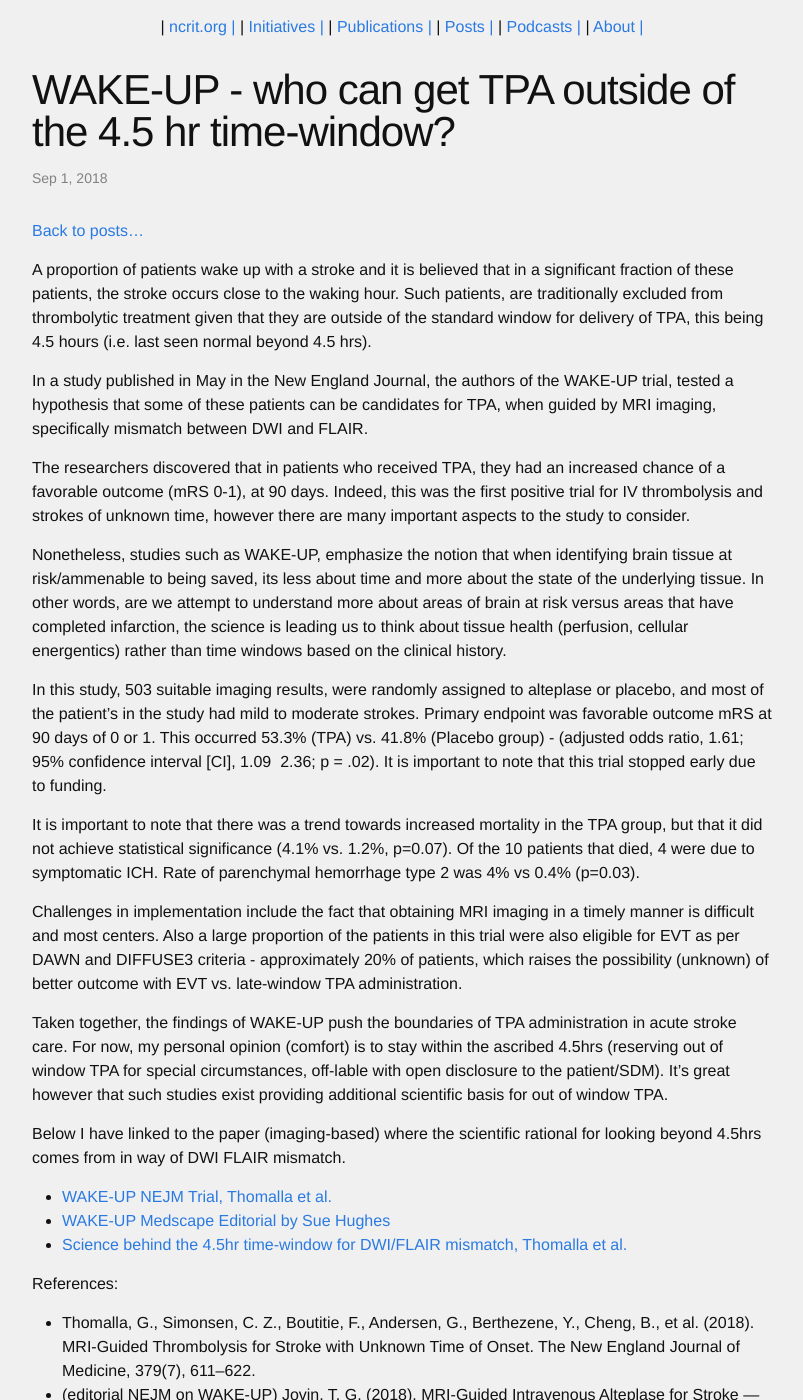
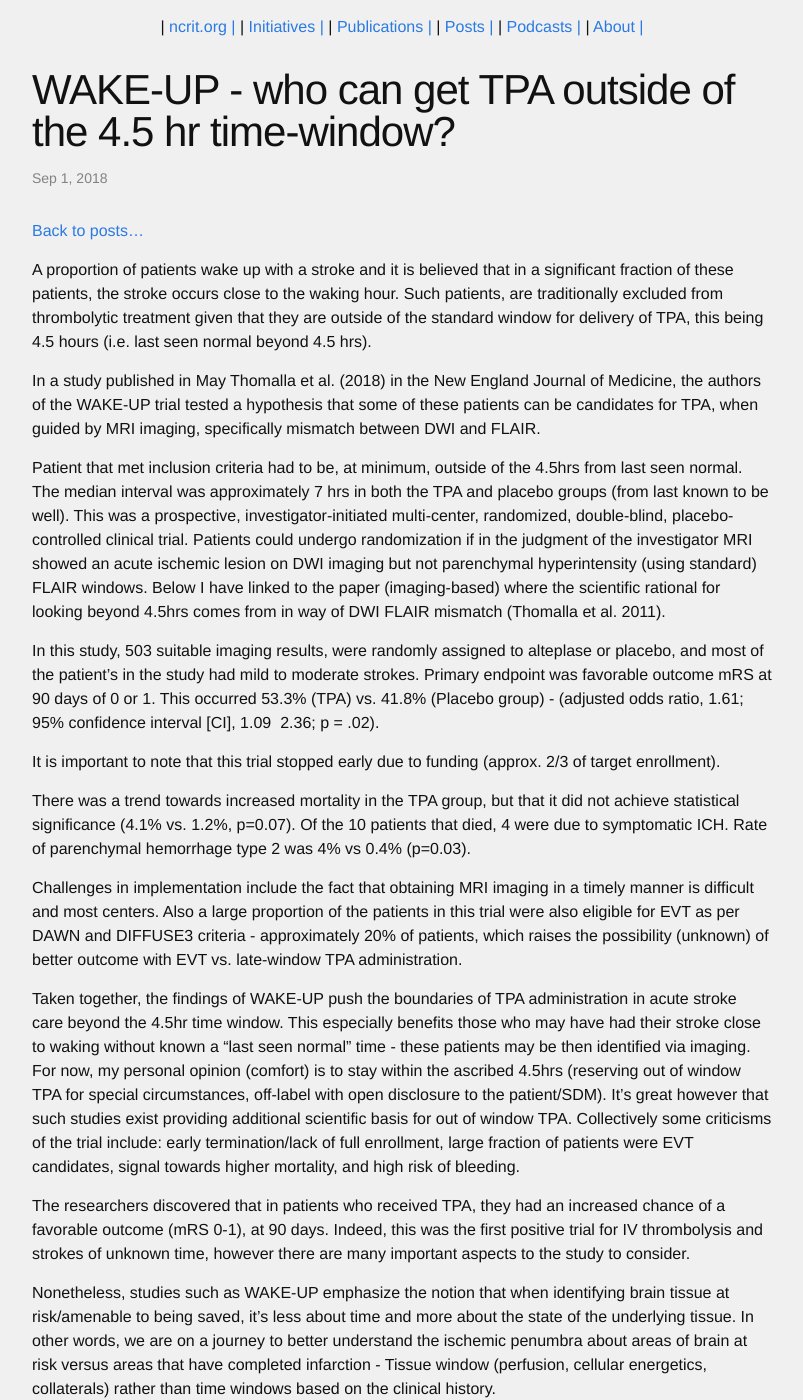
Before and after one commit to neuroccm/neuroccm.github.io, a Jekyll site: the page built from _posts/2018-09-01-WAKE_UP.md, in a window 1280 px wide and 1400 px high. Shown: the whole window, without its empty margins (238-1041 px from the left). Built offline with Jekyll 4.4.1, drawn with Linux system fonts in a browser that asks for light colours; comment, search, counter and statistics services are not loaded; some of the changed text lies outside the part shown.

Commit message:
revision of website 37
revision of website 37

```diff
--- a/_posts/2018-09-01-WAKE_UP.md
+++ b/_posts/2018-09-01-WAKE_UP.md
@@ -10,21 +10,25 @@ comments: TRUE
 
 A proportion of patients wake up with a stroke and it is believed that in a significant fraction of these patients, the stroke occurs close to the waking hour.  Such patients, are traditionally excluded from thrombolytic treatment given that they are outside of the standard window for delivery of TPA, this being 4.5 hours (i.e. last seen normal beyond 4.5 hrs).
 
-In a study published in May in the New England Journal, the authors of the WAKE-UP trial, tested a hypothesis that some of these patients can be candidates for TPA, when guided by MRI imaging, specifically mismatch between DWI and FLAIR.
+In a study published in May Thomalla et al. (2018) in the New England Journal of Medicine, the authors of the WAKE-UP trial tested a hypothesis that some of these patients can be candidates for TPA, when guided by MRI imaging, specifically mismatch between DWI and FLAIR.
+
+Patient that met inclusion criteria had to be, at minimum, outside of the 4.5hrs from last seen normal. The median interval was approximately 7 hrs in both the TPA and placebo groups (from last known to be well). This was a prospective, investigator-initiated multi-center, randomized, double-blind, placebo-controlled clinical trial. Patients could undergo randomization if in the judgment of the investigator MRI showed an acute ischemic lesion on DWI imaging but not parenchymal hyperintensity (using standard) FLAIR windows. Below I have linked to the paper (imaging-based) where the scientific rational for looking beyond 4.5hrs comes from in way of DWI FLAIR mismatch (Thomalla et al. 2011).
+
+In this study, 503 suitable imaging results, were randomly assigned to alteplase or placebo, and most of the patient's in the study had mild to moderate strokes.  Primary endpoint was favorable outcome mRS at 90 days of 0 or 1. This occurred 53.3% (TPA) vs. 41.8% (Placebo group) - (adjusted odds ratio, 1.61; 95% confidence interval [CI], 1.09 ­ 2.36; p = .02).
+
+It is important to note that this trial stopped early due to funding (approx. 2/3 of target enrollment).
+
+There was a trend towards increased mortality in the TPA group, but that it did not achieve statistical significance (4.1% vs. 1.2%, p=0.07). Of the 10 patients that died, 4 were due to symptomatic ICH. Rate of parenchymal hemorrhage type 2 was 4% vs 0.4% (p=0.03).
+
+Challenges in implementation include the fact that obtaining MRI imaging in a timely manner is difficult and most centers. Also a large proportion of the patients in this trial were also eligible for EVT as per DAWN and DIFFUSE3 criteria  - approximately 20% of patients, which raises the possibility (unknown) of better outcome with EVT vs. late-window TPA administration.
+
+Taken together, the findings of WAKE-UP push the boundaries of TPA administration in acute stroke care beyond the 4.5hr time window. This especially benefits those who may have had their stroke close to waking without known a "last seen normal" time - these patients may be then identified via imaging. For now, my personal opinion (comfort) is to stay within the ascribed 4.5hrs (reserving out of window TPA for special circumstances, off-label with open disclosure to the patient/SDM). It's great however that such studies exist providing additional scientific basis for out of window TPA. Collectively some criticisms of the trial include: early termination/lack of full enrollment, large fraction of patients were EVT candidates, signal towards higher mortality, and high risk of bleeding.
 
 The researchers discovered that in patients who received TPA, they had an increased chance of a favorable outcome (mRS 0-1), at 90 days.  Indeed, this was the first positive trial for IV thrombolysis and strokes of unknown time, however there are many important aspects to the study to consider.
 
-Nonetheless, studies such as WAKE-UP, emphasize the notion that when identifying brain tissue at risk/ammenable to being saved, its less about time and more about the state of the underlying tissue.  In other words, are we attempt to understand more about areas of brain at risk versus areas that have completed infarction, the science is leading us to think about tissue health (perfusion, cellular energentics) rather than time windows based on the clinical history.
+Nonetheless, studies such as WAKE-UP emphasize the notion that when identifying brain tissue at risk/amenable to being saved, it's less about time and more about the state of the underlying tissue.  In other words, we are on a journey to better understand the ischemic penumbra about areas of brain at risk versus areas that have completed infarction -  Tissue window (perfusion, cellular energetics, collaterals) rather than time windows based on the clinical history.
 
-In this study, 503 suitable imaging results, were randomly assigned to alteplase or placebo, and most of the patient's in the study had mild to moderate strokes.  Primary endpoint was favorable outcome mRS at 90 days of 0 or 1. This occurred 53.3% (TPA) vs. 41.8% (Placebo group) - (adjusted odds ratio, 1.61; 95% confidence interval [CI], 1.09 ­ 2.36; p = .02). It is important to note that this trial stopped early due to funding.
-
-It is important to note that there was a trend towards increased mortality in the TPA group, but that it did not achieve statistical significance (4.1% vs. 1.2%, p=0.07). Of the 10 patients that died, 4 were due to symptomatic ICH. Rate of parenchymal hemorrhage type 2 was 4% vs 0.4% (p=0.03).
-
-Challenges in implementation include the fact that obtaining MRI imaging in a timely manner is difficult and most centers. Also a large proportion of the patients in this trial were also eligible for EVT as per DAWN and DIFFUSE3 criteria  - approximately 20% of patients, which raises the possibility (unknown) of better outcome with EVT vs. late-window TPA administration.
-
-Taken together, the findings of WAKE-UP push the boundaries of TPA administration in acute stroke care. For now, my personal opinion (comfort) is to stay within the ascribed 4.5hrs (reserving out of window TPA for special circumstances, off-lable with open disclosure to the patient/SDM). It's great however that such studies exist providing additional scientific basis for out of window TPA.
-
-Below I have linked to the paper (imaging-based) where the scientific rational for looking beyond 4.5hrs comes from in way of DWI FLAIR mismatch.
+Until next time...more on collaterals!
 
 * [WAKE-UP NEJM Trial, Thomalla et al.](https://www.nejm.org/doi/full/10.1056/NEJMoa1804355)
 * [WAKE-UP Medscape Editorial by Sue Hughes](https://www.medscape.com/viewarticle/896775)
@@ -33,6 +37,7 @@ Below I have linked to the paper (imaging-based) where the scientific rational f
 References:
 * Thomalla, G., Simonsen, C. Z., Boutitie, F., Andersen, G., Berthezene, Y., Cheng, B., et al. (2018). MRI-Guided Thrombolysis for Stroke with Unknown Time of Onset. The New England Journal of Medicine, 379(7), 611–622.
 * (editorial NEJM on WAKE-UP) Jovin, T. G. (2018). MRI-Guided Intravenous Alteplase for Stroke — Still Stuck in Time. The New England Journal of Medicine, 379(7), 682–683.
+* Thomalla, G., Cheng, B., Ebinger, M., Lancet, Q. H. T., 2011. (n.d.). DWI-FLAIR mismatch for the identification of patients with acute ischaemic stroke within 4· 5 h of symptom onset (PRE-FLAIR): a multicentre observational study. Elsevier.
 
 
 [Back to posts...](/posts/index.html)
```
